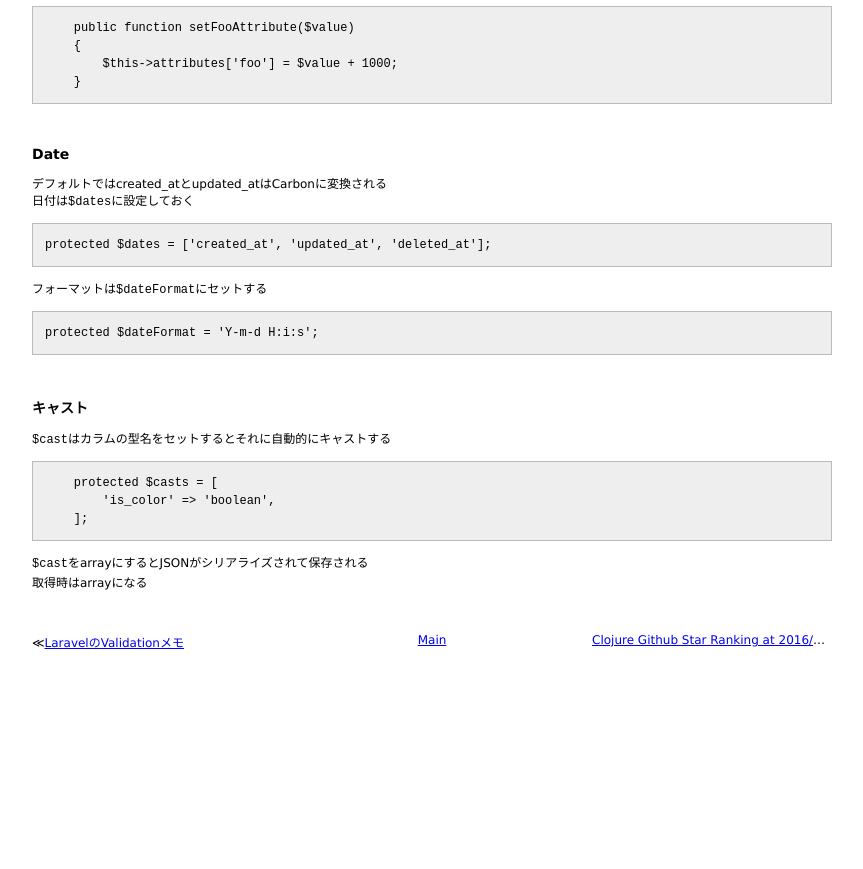
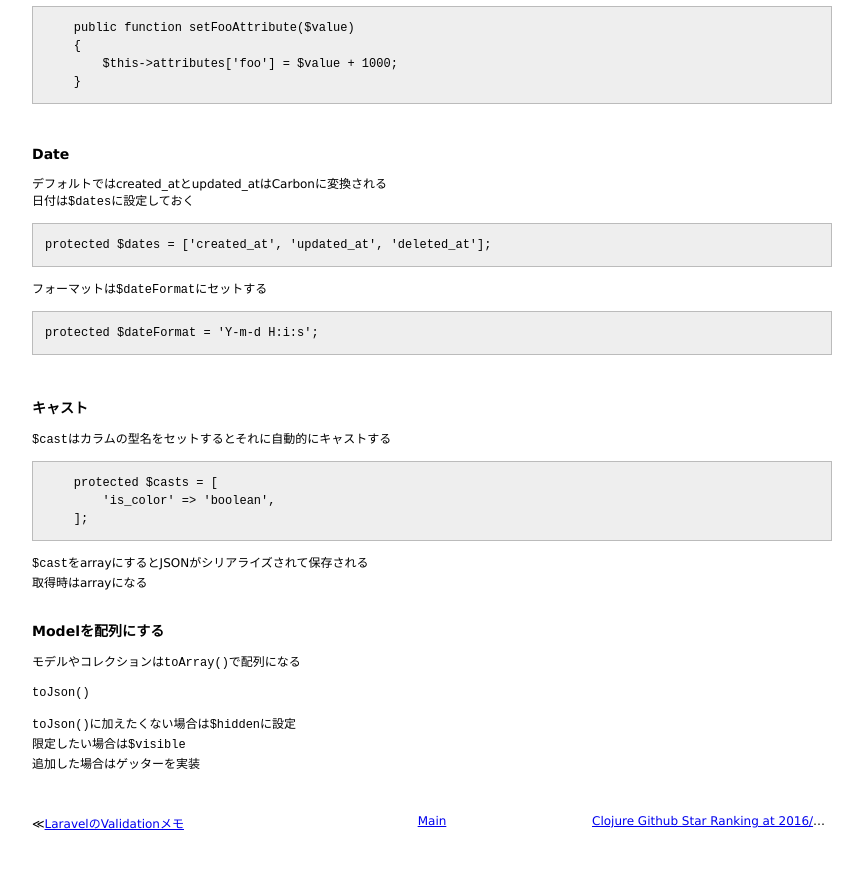
Before and after one commit to 38elements/38elements.github.com, a Jekyll site: the page built from _posts/2016-05-17-eloquent.md, in a window 1280 px wide and 900 px high, scrolled down 8198 px. Shown: the top 869 px of the window, without its empty margins (208-1071 px from the left). Built offline with Jekyll 4.4.1, drawn with Linux system fonts in a browser that asks for light colours; before the commit the page ends 8917 px from its top, so only the background shows below that.

Commit message:
Update 2016-05-17-eloquent.md

```diff
--- a/_posts/2016-05-17-eloquent.md
+++ b/_posts/2016-05-17-eloquent.md
@@ -525,3 +525,14 @@ protected $dateFormat = 'Y-m-d H:i:s';
 
 `$cast`をarrayにするとJSONがシリアライズされて保存される
 取得時はarrayになる
+<br>
+
+### Modelを配列にする
+
+モデルやコレクションは`toArray()`で配列になる
+
+`toJson()`
+
+`toJson()`に加えたくない場合は`$hidden`に設定
+限定したい場合は`$visible`
+追加した場合はゲッターを実装
```
